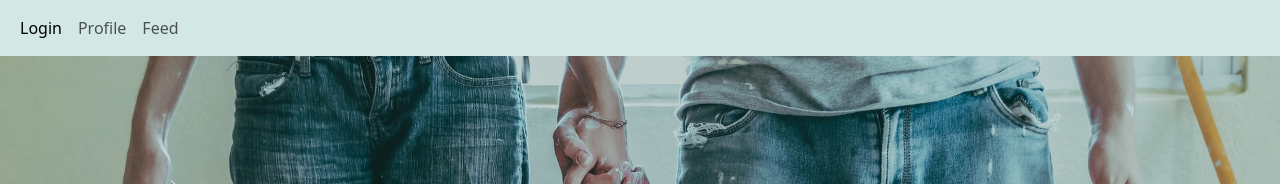
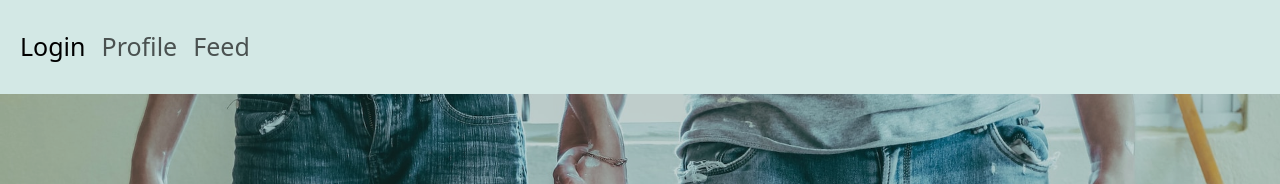
Before and after one commit to absim29/social-app-ca, a website: page index.html in a window 1280 px wide. Shown: the top 184 px of the page. Drawn offline with nearby package versions, Linux system fonts and the light colour scheme; files that its build step writes are made by us from their sources; a web font is replaced by a local one.

Commit message:
Update _variables.scss
Updates based on CSS Frameworks CA review

```diff
--- a/src/scss/_variables.scss
+++ b/src/scss/_variables.scss
@@ -17,3 +17,8 @@ $cyan:    #D3E8E5;
 h1 {
     font-family: "Kaushan Script";
 }
+
+a.nav-link {
+    padding: 20px;
+    font-size: 25px;
+}
```
